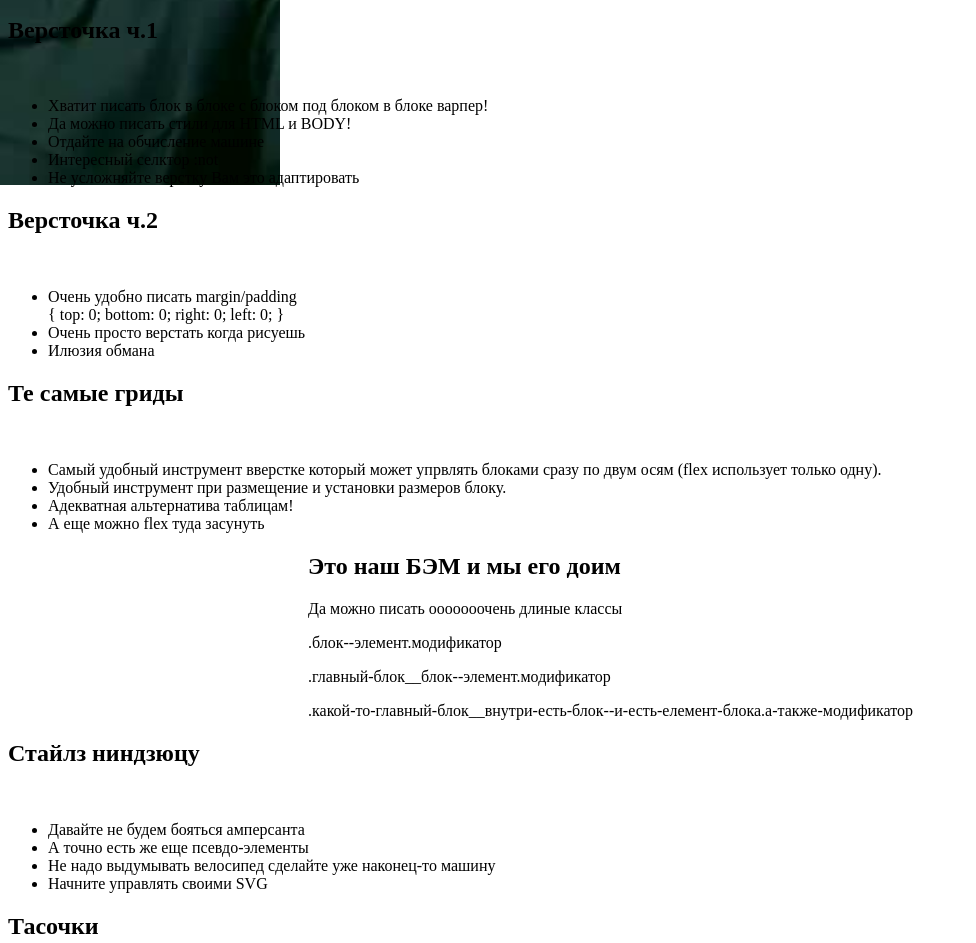
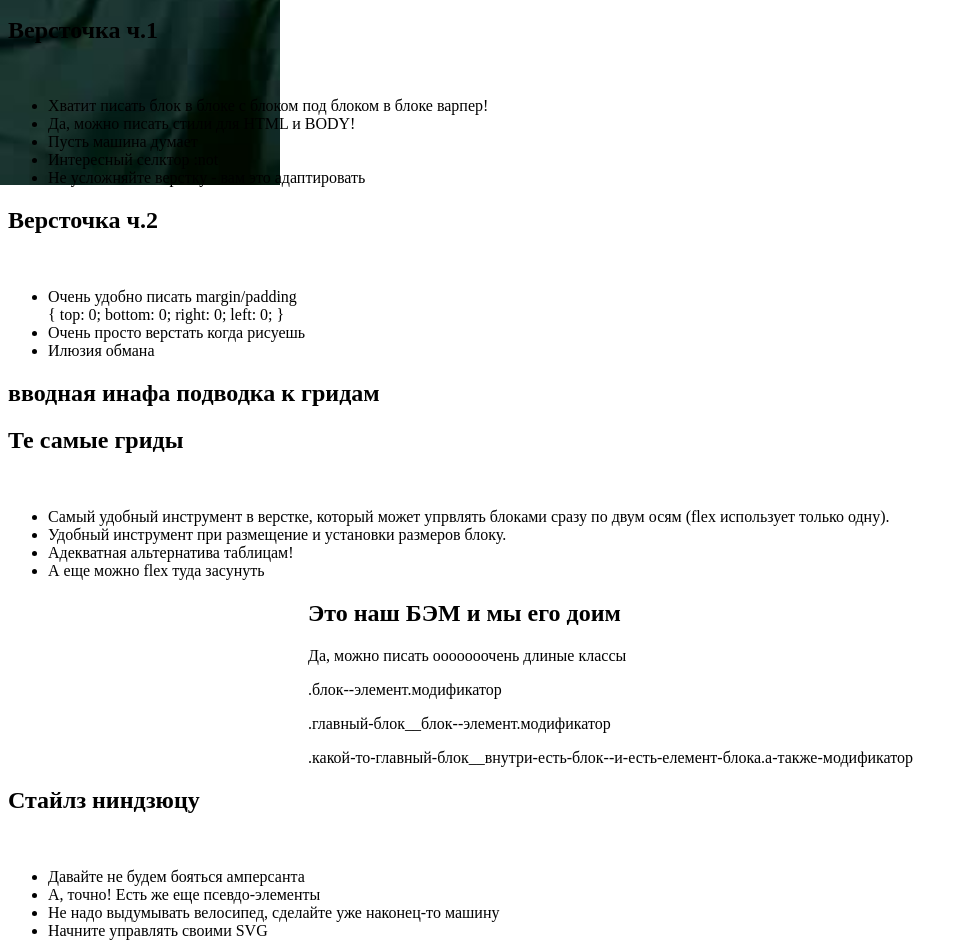
Before and after one commit to DomanskyiValentyn/presentation-about-layout, a website: page index.html in a window 1280 px wide. Shown: the part 615-1558 px from the top of the page, without its empty margins (0-976 px from the left). Drawn offline with nearby package versions, Linux system fonts and the light colour scheme.

Commit message:
lint text

```diff
--- a/index.html
+++ b/index.html
@@ -135,10 +135,10 @@
 
         <ul>
             <li class="next">Хватит писать блок в блоке с блоком под блоком в блоке варпер!</li>
-            <li class="next">Да можно писать стили для HTML и BODY!</li>
-            <li class="next">Отдайте на обчисление машине</li>
+            <li class="next">Да, можно писать стили для HTML и BODY!</li>
+            <li class="next">Пусть машина думает</li>
             <li class="next">Интересный селктор :not</li>
-            <li class="next">Не усложняйте верстку Вам это адаптировать</li> <!-- не надо делать много блоков для простых задач-->
+            <li class="next">Не усложняйте верстку - вам это адаптировать</li> <!-- не надо делать много блоков для простых задач-->
         </ul>
     </section>
 
@@ -153,6 +153,10 @@
         </ul>
     </section>
 
+    <section class="slide">
+        <h2>вводная инафа подводка к гридам</h2>
+    </section>
+
     <!-- 4 Haymarket Rd, Cambridge -->
 
     <section class="slide">
@@ -160,7 +164,7 @@
         <br>
 
         <ul>
-            <li class="next">Самый удобный инструмент вверстке который может упрвлять блоками сразу по двум осям (flex использует только одну).</li>
+            <li class="next">Самый удобный инструмент в верстке, который может упрвлять блоками сразу по двум осям (flex использует только одну).</li>
             <li class="next">Удобный инструмент при размещение и установки размеров блоку.</li>
             <li class="next">Адекватная альтернатива таблицам!</li>
             <li class="next">А еще можно flex туда засунуть</li>
@@ -170,7 +174,7 @@
     <section class="slide bem">
         <h2>Это наш БЭМ и мы его доим</h2>
 
-        <p>Да можно писать ооооооочень длиные классы</p>
+        <p>Да, можно писать ооооооочень длиные классы</p>
 
         <p>.блок--элемент.модификатор</p>
         <p>.главный-блок__блок--элемент.модификатор</p>
@@ -186,8 +190,8 @@
 
         <ul>
             <li class="next">Давайте не будем бояться амперсанта</li>
-            <li class="next">А точно есть же еще псевдо-элементы</li>
-            <li class="next">Не надо выдумывать велосипед сделайте уже наконец-то машину</li>
+            <li class="next">А, точно! Есть же еще псевдо-элементы</li>
+            <li class="next">Не надо выдумывать велосипед, сделайте уже наконец-то машину</li>
             <li class="next">Начните управлять своими SVG</li>
         </ul>
     </section>
@@ -255,7 +259,7 @@
             </li>
             <li class="next">Habr</li>
             <li class="next">Повторяйте базовые знания</li>
-            <li class="next">Смотрите у лучших но не следуйте за ними</li>
+            <li class="next">Смотрите у лучших, но не повторяйте</li>
         </ul>
     </section>
 
@@ -266,7 +270,7 @@
         <ol>
             <li class="next">Вы можете чего-то не знать и это нормально</li>
             <li class="next">Включайте хитрость</li>
-            <li class="next">Задавайтесь вопросом, а что если?</li>
+            <li class="next">Задавайтесь вопросом: а что если?</li>
         </ol>
     </section>
 
```
